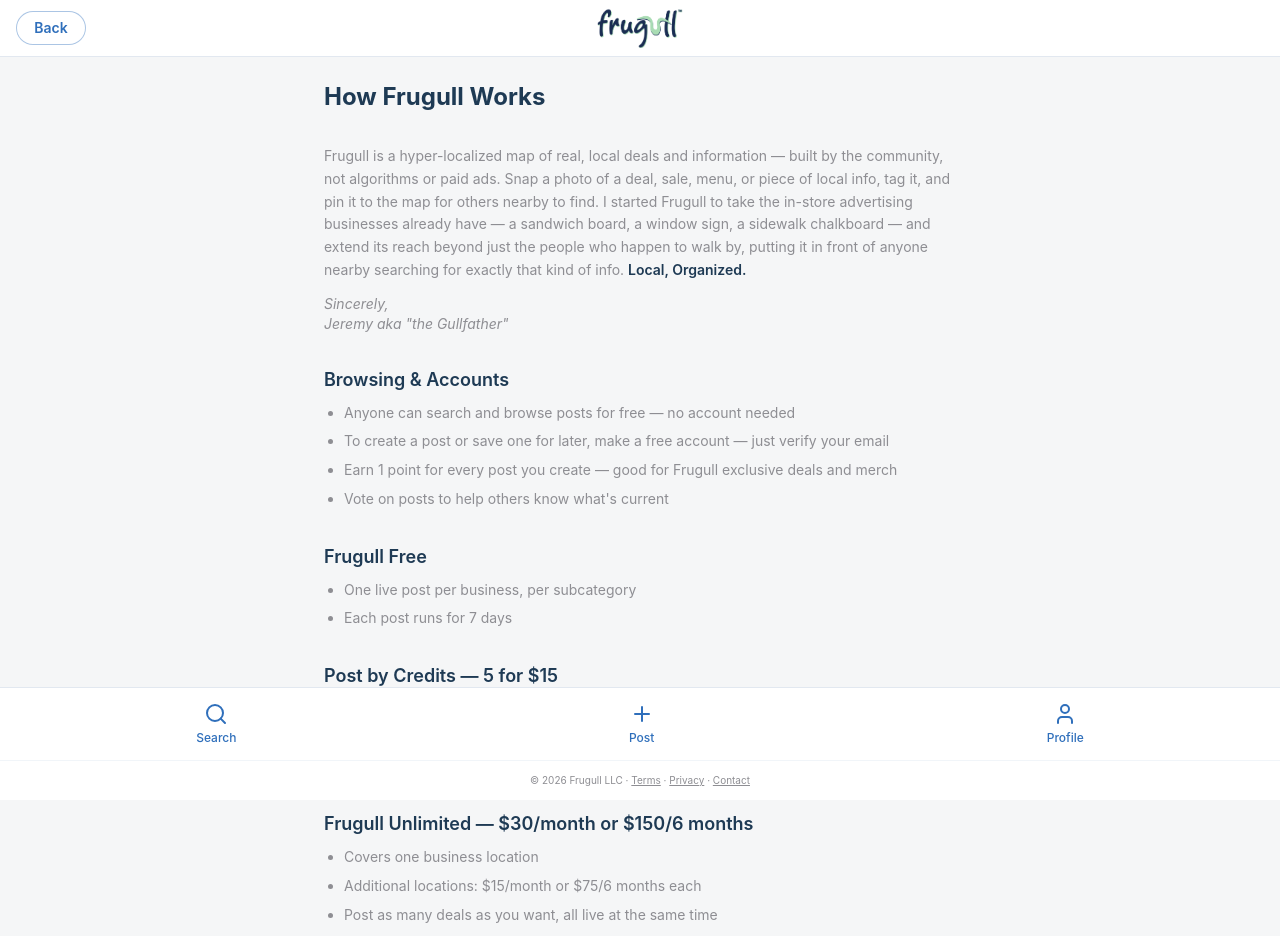
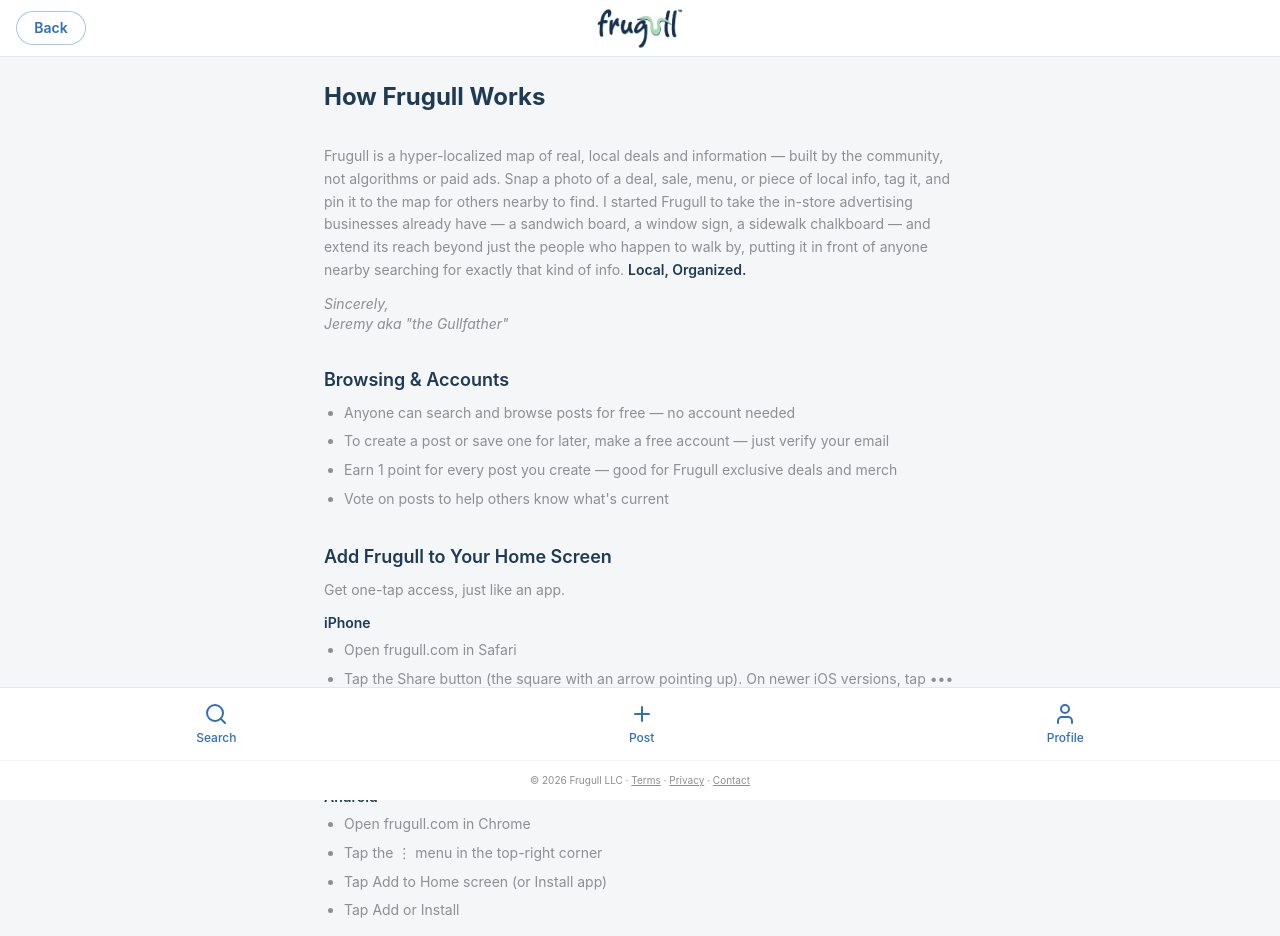
Before and after one commit to j76m/frugull-frontend, a React (Vite) app: page /how-it-works in a window 1280 px wide. Shown: the top 936 px of the page. Built offline with nearby package versions, Linux system fonts and the light colour scheme; no server answers.

Commit message:
Add home screen instructions to How Frugull Works

```diff
--- a/src/pages/HowItWorks.jsx
+++ b/src/pages/HowItWorks.jsx
@@ -39,6 +39,34 @@
             <li>To create a post or save one for later, make a free account — just verify your email</li>
             <li>Earn 1 point for every post you create — good for Frugull exclusive deals and merch</li>
             <li>Vote on posts to help others know what's current</li>
+          </ul>
+        </section>
+
+        <section>
+          <h2 className="text-lg font-semibold text-brand-navy mb-2">
+            Add Frugull to Your Home Screen
+          </h2>
+          <p className="text-brand-gray text-sm leading-relaxed mb-3">
+            Get one-tap access, just like an app.
+          </p>
+
+          <h3 className="text-sm font-semibold text-brand-navy mb-1.5">iPhone</h3>
+          <ul className="text-brand-gray text-sm leading-relaxed space-y-1.5 list-disc pl-5 mb-4">
+            <li>Open frugull.com in Safari</li>
+            <li>
+              Tap the Share button (the square with an arrow pointing up). On newer iOS
+              versions, tap ••• first, then Share
+            </li>
+            <li>Scroll down and tap Add to Home Screen</li>
+            <li>Tap Add</li>
+          </ul>
+
+          <h3 className="text-sm font-semibold text-brand-navy mb-1.5">Android</h3>
+          <ul className="text-brand-gray text-sm leading-relaxed space-y-1.5 list-disc pl-5">
+            <li>Open frugull.com in Chrome</li>
+            <li>Tap the ⋮ menu in the top-right corner</li>
+            <li>Tap Add to Home screen (or Install app)</li>
+            <li>Tap Add or Install</li>
           </ul>
         </section>
 
```
